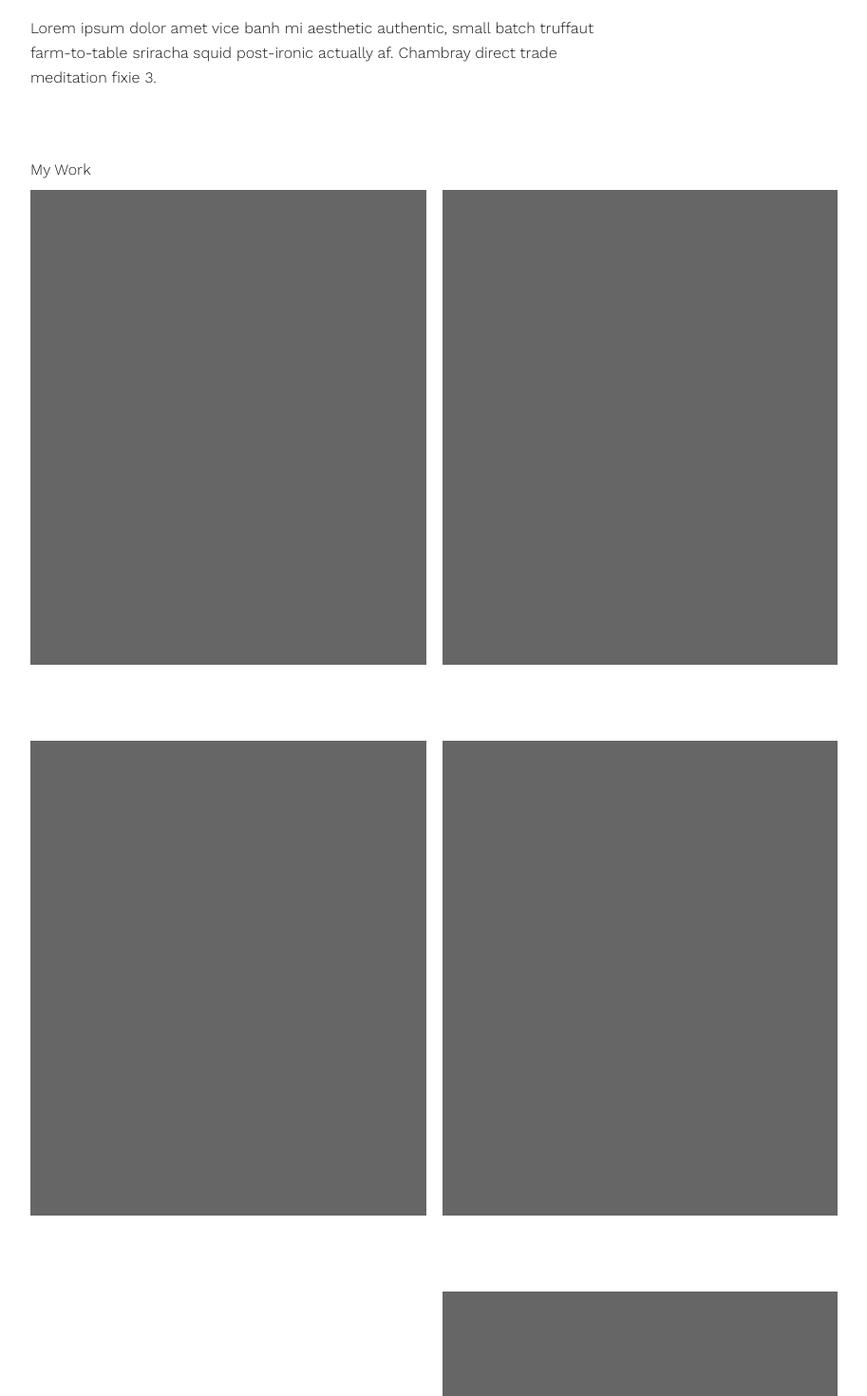
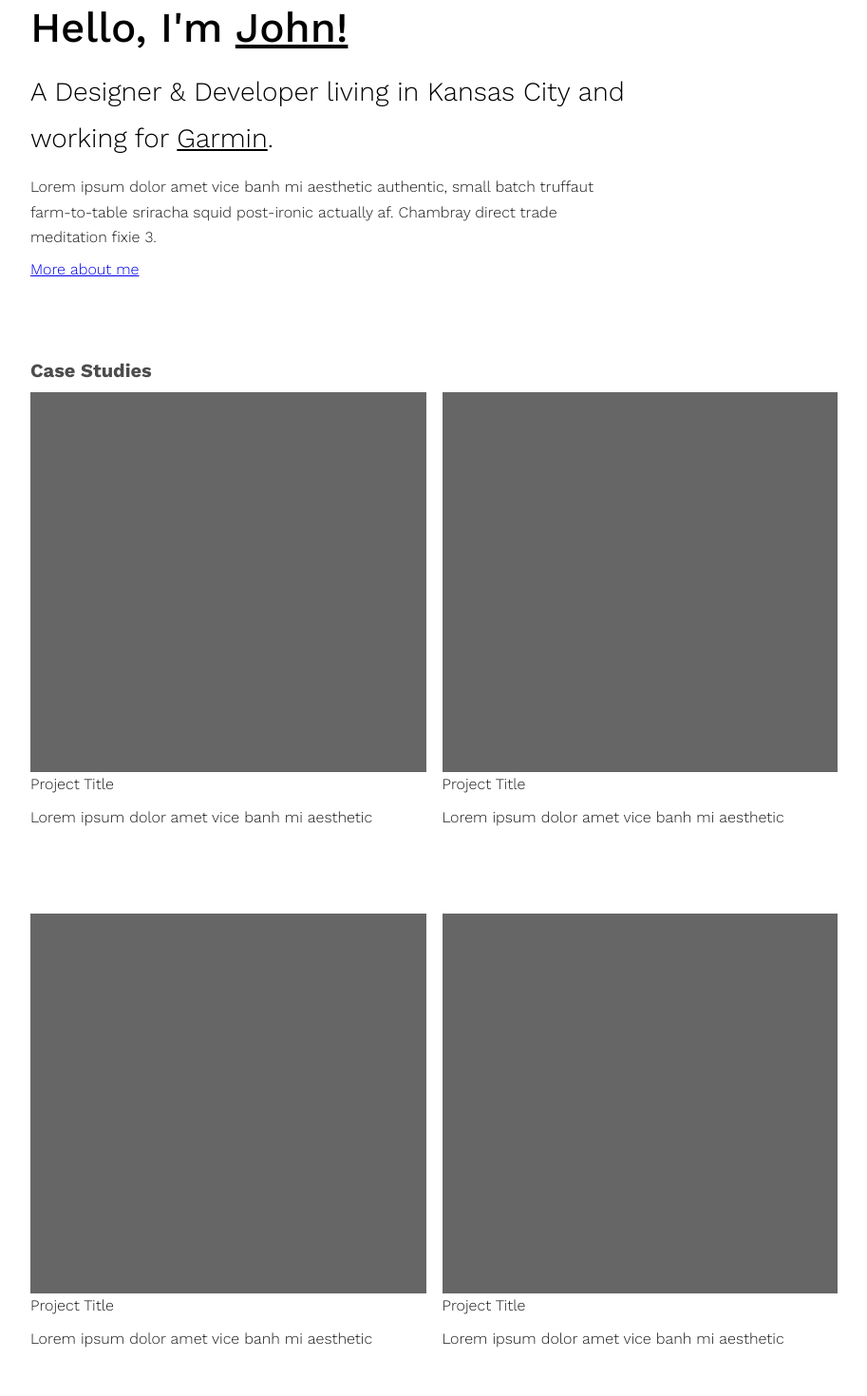
Before and after one commit to jmanhart/personal-portfolio-19, a React (Create React App) app: page / in a window 1280 px wide. Shown: the part 260-1730 px from the top of the page at 95% size, without its empty margins (183-1096 px from the left). Built offline with nearby package versions, Linux system fonts and the light colour scheme; a web font is replaced by a local one.

Commit message:
safe spot- going to apply page transitions good luck

```diff
--- a/src/App.js
+++ b/src/App.js
@@ -4,7 +4,7 @@ import React, { Component } from 'react';
 import Main from './main.js'
 
 // Importing in Components
-import NavBar from './components/nav-bar/index.js'
+// import NavBar from './components/nav-bar/index.js'
 
 export default class App extends Component{
     render(){
--- a/src/App.scss
+++ b/src/App.scss
@@ -7,6 +7,10 @@ html, body {
     color: #505a6a;
 }
 
+img{
+    width: 10em;
+    height: 10em;
+}
 li{
     list-style-type: none;
     margin-block-start: 0;
@@ -57,6 +61,22 @@ h3{
     margin-inline-end: 0px;
 }
 
+h4 {
+    font-size: 1.25em;
+    color:rgba(0,0,0,0.7);
+    display: block;
+    margin-block-start: .50em;
+    margin-block-end: .5em;
+    margin-inline-start: 0px;
+    margin-inline-end: 0px;
+    font-weight: bold;
+}
+a:-webkit-any-link {
+    color: none;
+    cursor: pointer;
+    text-decoration: none;
+}
+
 .container{
     margin: 0px auto;
     width: 850px;
@@ -77,7 +97,7 @@ ul.caseStudies {
         div{
             background-color: rgba(0,0,0,0.6);
             width: 100%;
-            height: 500px;
+            height: 400px;
         }
     }
 }
--- a/src/components/nav-bar/index.js
+++ b/src/components/nav-bar/index.js
@@ -1,5 +1,5 @@
 import React, { Component } from 'react';
-import { Link } from 'react-router-dom'
+import { Link } from 'react-router-dom';
 
 //Importing Local Styles
 import './styles.scss';
--- a/src/containers/about/index.js
+++ b/src/containers/about/index.js
@@ -1,4 +1,7 @@
 import React, { Component } from 'react';
+
+// Importing Image assets
+import photo from './../../images/me-blk-sun.jpg';
 
 // import styles
 import './../../App.scss';
@@ -6,9 +9,18 @@ import './../../App.scss';
 export default class About extends Component{
     render(){
         return(
-          <div>
-              <h1>This is the about page</h1>
+          <div className="container">
+
+            <div id="header">
+                <h1>So just a little be about me eh</h1>
+            </div>
+            <div id="about">
+                <h2>Tote bag live-edge vinyl, marfa four dollar toast meh polaroid fixie. Hashtag shaman marfa. </h2>
+                <h3> deep v pork belly +1 everyday carry air plant church-key adaptogen chicharrones lo-fi umami. Vexillologist cold-pressed green juice. Lorem ipsum dolor amet vice banh mi aesthetic authentic, small batch truffaut farm-to-table sriracha squid post-ironic actually af. Chambray direct trade meditation fixie 3.</h3>
+                <br/>
+            </div>
           </div>
+
         )
     }
 }
--- a/src/containers/home/index.js
+++ b/src/containers/home/index.js
@@ -1,5 +1,8 @@
 import React, { Component } from 'react';
+import { Link } from 'react-router-dom';
 
+// Importing Image assets
+import photo from './../../images/me-blk-sun.jpg';
 
 // import styles
 import './../../App.scss';
@@ -8,18 +11,58 @@ export default class Home extends Component{
     render(){
         return(
           <div className="container">
-            <div id="header"><h1>Hello, I'm John!</h1></div>
+
+            <div id="header">
+                <img src={photo} img="true" alt="Me"/>
+                <h1>Hello, I'm <u>John!</u></h1>
+            </div>
             <div id="about">
-                <h2>A Designer & Developer living in Kansas City and working for Garmin.</h2>
+                <h2>A Designer & Developer living in Kansas City and working for <u>Garmin</u>.</h2>
                 <h3>Lorem ipsum dolor amet vice banh mi aesthetic authentic, small batch truffaut farm-to-table sriracha squid post-ironic actually af. Chambray direct trade meditation fixie 3.</h3>
+                <br/>
+                <h3><Link to="/about"><u>More about me</u></Link></h3>
             </div>
+
+            {/* TODO: Map this */}
             <ul className="caseStudies">
-            <h3>My Work</h3>
-                <li><div></div></li>
-                <li><div></div></li>
-                <li><div></div></li>
-                <li><div></div></li>
-                <li><div></div></li>
+            <h4>Case Studies</h4>
+
+                {/* Case Study One - Lottie - Garmin */}
+                <li>
+                    <a href="somthing">
+                        <div></div>
+                        <h3>Project Title</h3>
+                        <h3>Lorem ipsum dolor amet vice banh mi aesthetic</h3>
+                    </a>
+                </li>
+
+                {/* Case Study Two - Mosey */}
+                <li>
+                    <a href="somthing">
+                        <div></div>
+                        <h3>Project Title</h3>
+                        <h3>Lorem ipsum dolor amet vice banh mi aesthetic</h3>
+                    </a>
+                </li>
+
+                {/* Case Study Three - How Many Free birds */}
+                <li>
+                    <a href="somthing">
+                        <div></div>
+                        <h3>Project Title</h3>
+                        <h3>Lorem ipsum dolor amet vice banh mi aesthetic</h3>
+                    </a>
+                </li>
+
+                {/* Case Study Three - Cobb */}
+                <li>
+                    <a href="somthing">
+                        <div></div>
+                        <h3>Project Title</h3>
+                        <h3>Lorem ipsum dolor amet vice banh mi aesthetic</h3>
+                    </a>
+                </li>
+
             </ul>
           </div>
 
```
Also changed, not shown: src/main.js (+40 -0 lines), src/images/me-blk-sun.jpg (added).
